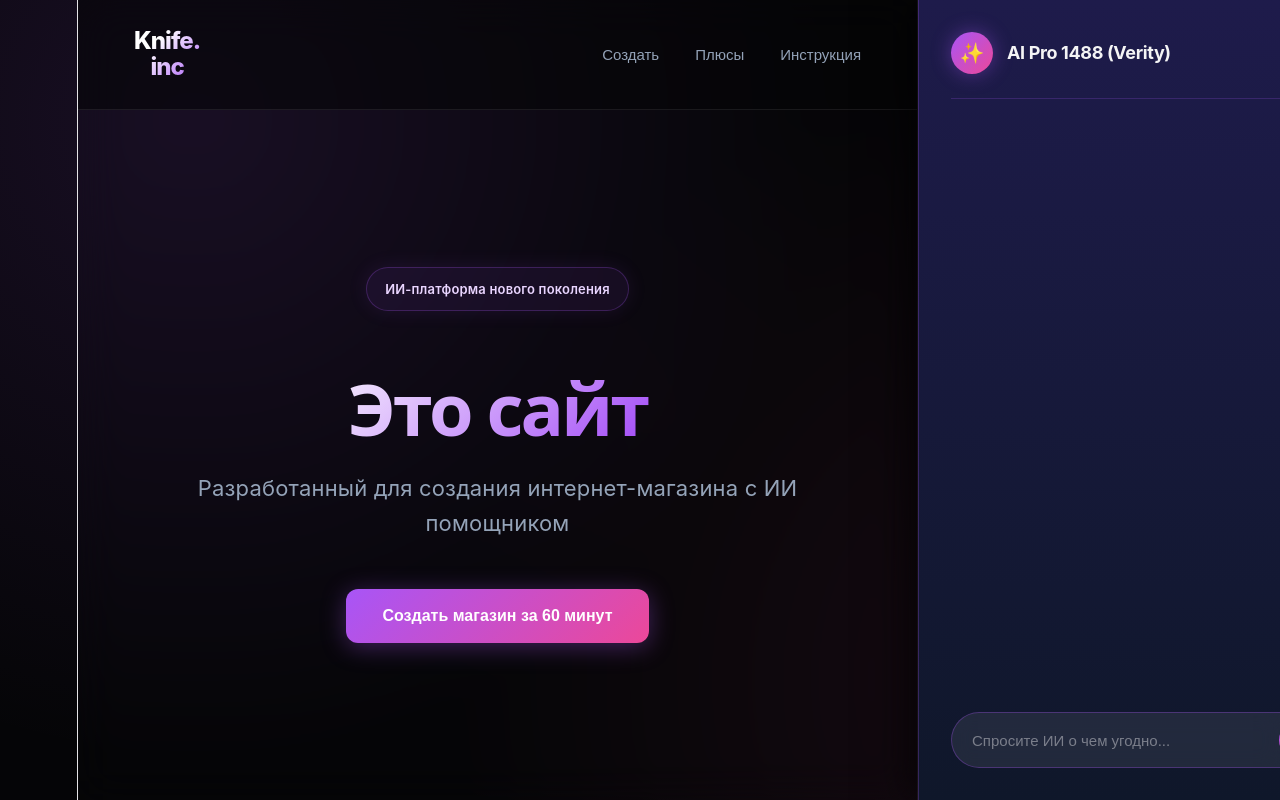
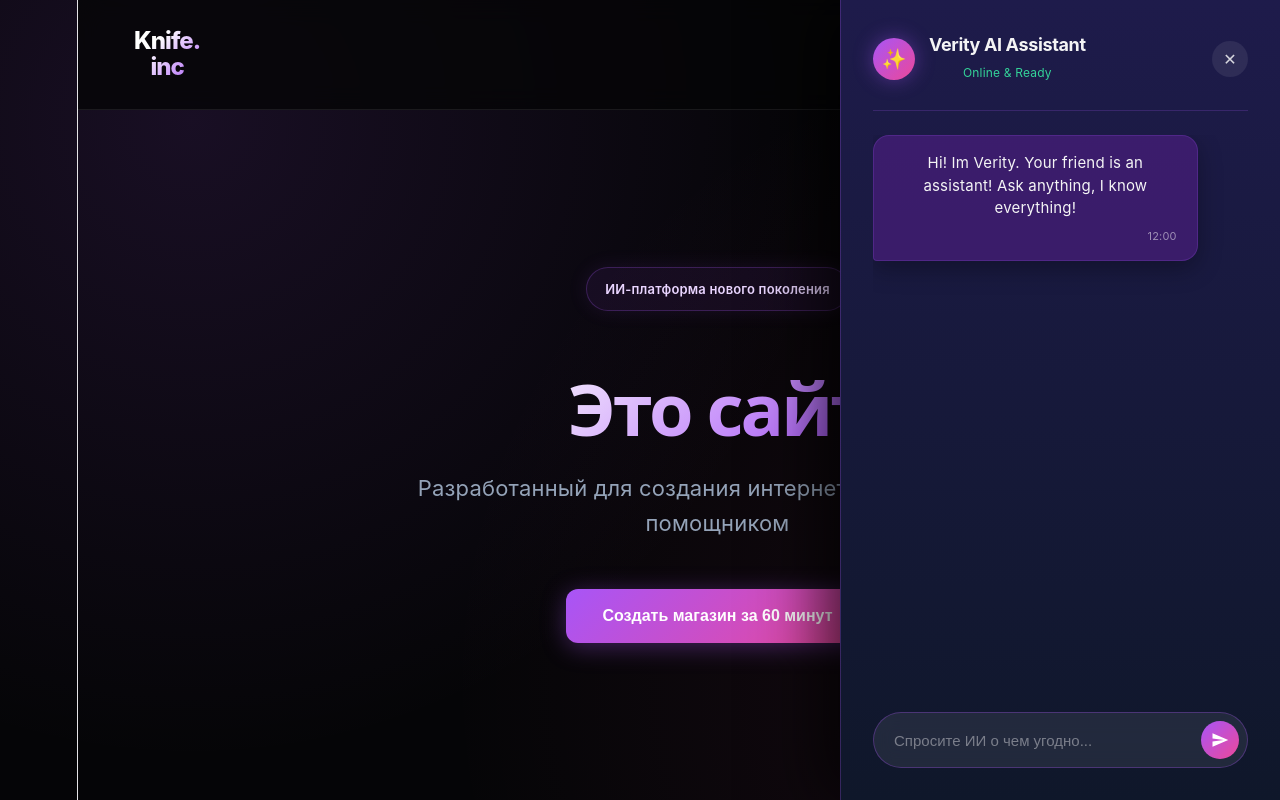
Before and after one commit to Riusanfo/AI-SaaS-Shop, a React (Vite) app: page / in a window 1280 px wide. Shown: the top 800 px of the page. Built offline with nearby package versions, Linux system fonts and the light colour scheme.

Commit message:
feat(ui): implement accessible floating AI trigger button and slide-out Verity drawer panel with browser MCP verification
Co-Authored-By: Claude Code <noreply@anthropic.com>

```diff
--- a/src/App.css
+++ b/src/App.css
@@ -28,6 +28,12 @@
   }
 }
 
+@keyframes pulseGlow {
+  0% { box-shadow: 0 0 0 0 rgba(168, 85, 247, 0.4); }
+  70% { box-shadow: 0 0 0 12px rgba(168, 85, 247, 0); }
+  100% { box-shadow: 0 0 0 0 rgba(168, 85, 247, 0); }
+}
+
 body {
   background-color: var(--bg-void);
   background-image: var(--glow-gradient);
@@ -42,6 +48,7 @@ body {
   display: flex;
   min-height: 100vh;
   width: 100vw;
+  position: relative;
 }
 
 .workspace-column {
@@ -50,7 +57,7 @@ body {
   flex-direction: column;
   background: transparent;
   border-right: 1px solid var(--border-subtle);
-  backdrop-filter: blur(20px);
+  transition: margin-right 0.35s cubic-bezier(0.16, 1, 0.3, 1);
 }
 
 .top-header {
@@ -59,7 +66,7 @@ body {
   justify-content: space-between;
   padding: 28px 56px;
   border-bottom: 1px solid var(--border-subtle);
-  background: rgba(5, 5, 7, 0.6);
+  background: rgba(5, 5, 7, 0.8);
   backdrop-filter: blur(12px);
   position: sticky;
   top: 0;
@@ -353,19 +360,60 @@ body {
   }
 }
 
-/* AI Assistant Sidebar (Verity) - Immersive Always-on Side Panel */
-.ai-sidebar {
+/* Floating AI Trigger Button (Bottom Right) */
+.ai-floating-trigger {
+  position: fixed;
+  bottom: 32px;
+  right: 32px;
+  background: linear-gradient(135deg, var(--accent-violet), var(--accent-rose));
+  color: #ffffff;
+  border: none;
+  padding: 14px 24px;
+  border-radius: 30px;
+  font-size: 15px;
+  font-weight: 600;
+  cursor: pointer;
+  display: flex;
+  align-items: center;
+  gap: 10px;
+  box-shadow: 0 10px 30px rgba(168, 85, 247, 0.4);
+  z-index: 100;
+  animation: pulseGlow 2s infinite;
+  transition: transform 0.2s ease, box-shadow 0.2s ease;
+
+  &:hover {
+    transform: scale(1.05);
+    box-shadow: 0 14px 40px rgba(168, 85, 247, 0.6);
+  }
+
+  .ai-trigger-icon {
+    font-size: 18px;
+  }
+}
+
+/* AI Assistant Sidebar Drawer (Verity) */
+.ai-sidebar-drawer {
   width: 440px;
+  height: 100vh;
+  position: fixed;
+  top: 0;
+  right: 0;
   background: linear-gradient(180deg, #1e1b4b 0%, #0f172a 100%);
   border-left: 1px solid rgba(168, 85, 247, 0.25);
   display: flex;
   flex-direction: column;
   padding: 32px;
-  position: relative;
-  box-shadow: -10px 0 40px rgba(0, 0, 0, 0.6);
+  z-index: 1000;
+  box-shadow: -20px 0 60px rgba(0, 0, 0, 0.7);
+  transition: transform 0.4s cubic-bezier(0.16, 1, 0.3, 1);
+  transform: translateX(0);
 
-  @media (max-width: 1200px) {
-    display: none;
+  &.closed {
+    transform: translateX(100%);
+  }
+
+  @media (max-width: 768px) {
+    width: 100vw;
   }
 }
 
@@ -395,19 +443,39 @@ body {
     }
 
     .ai-name {
+      display: block;
       font-size: 18px;
       font-weight: 700;
       color: var(--text-primary);
       letter-spacing: -0.02em;
     }
+
+    .ai-substatus {
+      display: block;
+      font-size: 12px;
+      color: #34d399;
+      margin-top: 2px;
+    }
   }
 
-  .ai-status-indicator {
-    width: 10px;
-    height: 10px;
-    background: #22c55e;
+  .close-sidebar-btn {
+    background: rgba(255, 255, 255, 0.08);
+    border: none;
+    color: rgba(255, 255, 255, 0.8);
+    width: 36px;
+    height: 36px;
     border-radius: 50%;
-    box-shadow: 0 0 10px #22c55e;
+    display: flex;
+    align-items: center;
+    justify-content: center;
+    font-size: 16px;
+    cursor: pointer;
+    transition: background 0.2s, color 0.2s;
+
+    &:hover {
+      background: rgba(255, 255, 255, 0.2);
+      color: #ffffff;
+    }
   }
 }
 
--- a/src/App.tsx
+++ b/src/App.tsx
@@ -13,6 +13,7 @@ interface Message {
 
 export default function App() {
   const [activeTab, setActiveTab] = useState<'home' | 'create' | 'benefits' | 'guide'>('home')
+  const [isAiOpen, setIsAiOpen] = useState(true)
   const [messages, setMessages] = useState<Message[]>([
     { id: '1', sender: 'ai', text: 'Hi! Im Verity. Your friend is an assistant! Ask anything, I know everything!', timestamp: '12:00' }
   ])
@@ -47,7 +48,7 @@ export default function App() {
 
   return (
     <div className="layout-root">
-      <div className="workspace-column">
+      <div className={`workspace-column ${isAiOpen ? 'with-sidebar' : 'full-width'}`}>
         <Header activeTab={activeTab} setActiveTab={setActiveTab} />
         <main className="main-viewport">
           <Workspace activeTab={activeTab} setActiveTab={setActiveTab} />
@@ -58,6 +59,8 @@ export default function App() {
         messages={messages}
         onSendMessage={handleSendMessage}
         isThinking={isThinking}
+        isOpen={isAiOpen}
+        onToggle={() => setIsAiOpen(prev => !prev)}
       />
     </div>
   )
--- a/src/components/AiSidebar.tsx
+++ b/src/components/AiSidebar.tsx
@@ -11,9 +11,11 @@ interface AiSidebarProps {
   messages: Message[]
   onSendMessage: (text: string) => void
   isThinking: boolean
+  isOpen: boolean
+  onToggle: () => void
 }
 
-export function AiSidebar({ messages, onSendMessage, isThinking }: AiSidebarProps) {
+export function AiSidebar({ messages, onSendMessage, isThinking, isOpen, onToggle }: AiSidebarProps) {
   const [inputMessage, setInputMessage] = useState('')
 
   const handleSubmit = (e: React.FormEvent) => {
@@ -24,13 +26,29 @@ export function AiSidebar({ messages, onSendMessage, isThinking }: AiSidebarProp
   }
 
   return (
-    <aside className="ai-sidebar">
+    <>
+      {/* Floating trigger button when closed */}
+      {!isOpen && (
+        <button className="ai-floating-trigger" onClick={onToggle} aria-label="Открыть чат с ИИ Verity">
+          <span className="ai-trigger-icon">✨</span>
+          <span className="ai-trigger-text">ИИ Verity</span>
+          <span className="ai-trigger-pulse"></span>
+        </button>
+      )}
+
+      {/* Slide-out drawer panel */}
+      <aside className={`ai-sidebar-drawer ${isOpen ? 'open' : 'closed'}`}>
         <div className="ai-sidebar-header">
           <div className="ai-profile-info">
             <div className="ai-avatar-badge">✨</div>
-          <span className="ai-name">AI Pro 1488 (Verity)</span>
+            <div>
+              <span className="ai-name">Verity AI Assistant</span>
+              <span className="ai-substatus">Online & Ready</span>
             </div>
-        <div className="ai-status-indicator" title="ИИ активен"></div>
+          </div>
+          <button className="close-sidebar-btn" onClick={onToggle} aria-label="Закрыть панель ИИ">
+            ✕
+          </button>
         </div>
 
         <div className="chat-messages">
@@ -61,5 +79,6 @@ export function AiSidebar({ messages, onSendMessage, isThinking }: AiSidebarProp
           </button>
         </form>
       </aside>
+    </>
   )
 }
```
Lines whose indentation alone changed are shown as unchanged.
